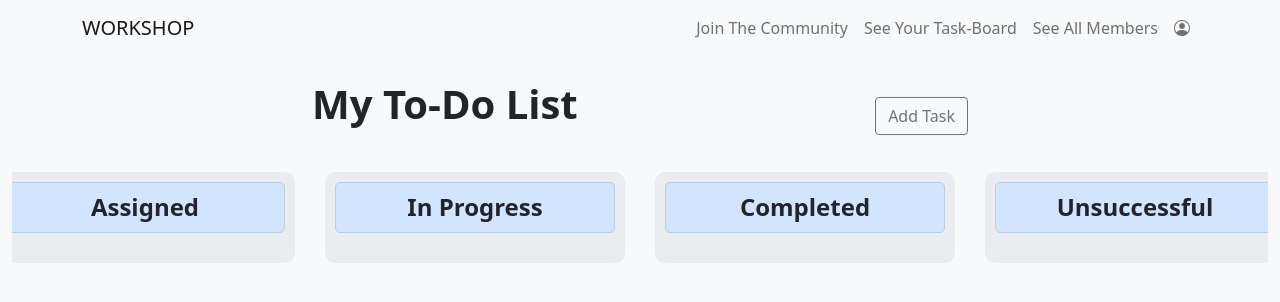
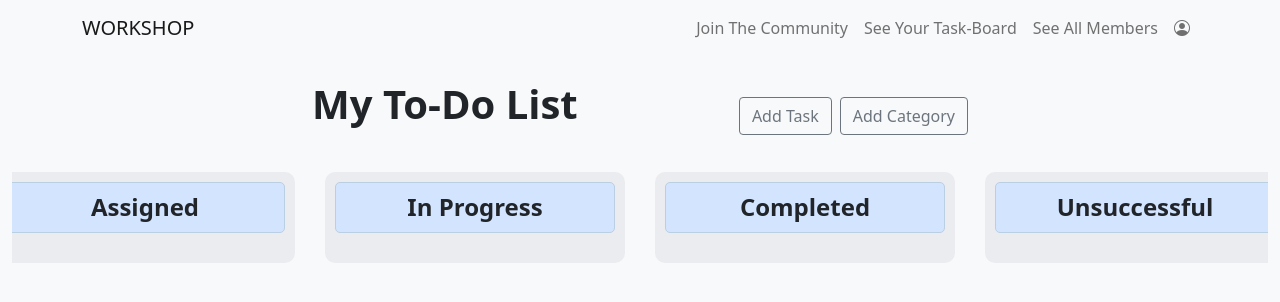
Before and after one commit to mohsina-rifa/Workshop, a Vue app: page /see-your-board/1 in a window 1280 px wide. Shown: the top 302 px of the page. Built offline with nearby package versions, Linux system fonts and the light colour scheme; data requests are answered from the project's data file; sample sign-in values are in the browser's storage.

Commit message:
Button to add new-column

```diff
--- a/src/components/TaskBoard.vue
+++ b/src/components/TaskBoard.vue
@@ -24,9 +24,14 @@ const userID = route.params.userID as string;
   <div class="container-fluid py-4">
     <div class="d-flex justify-content-between align-items-center">
       <h1 class="mb-4"><strong>My To-Do List</strong></h1>
-      <button class="btn btn-outline-secondary" @click="openModal">
-        Add Task
-      </button>
+      <div class="d-flex justify-content-end">
+        <button class="btn btn-outline-secondary me-2" @click="openModal">
+          Add Task
+        </button>
+        <button class="btn btn-outline-secondary">
+          Add Category
+        </button>
+      </div>
     </div>
     <div>
       <!-- <OutputBoard /> -->
@@ -49,7 +54,7 @@ const userID = route.params.userID as string;
   margin-left: 300px;
 }
 
-.d-flex button {
+.d-flex .justify-content-end {
   margin-right: 300px;
 }
 </style>
```
Also changed, not shown: src/board/OutputBoard.vue (+0 -23 lines).
